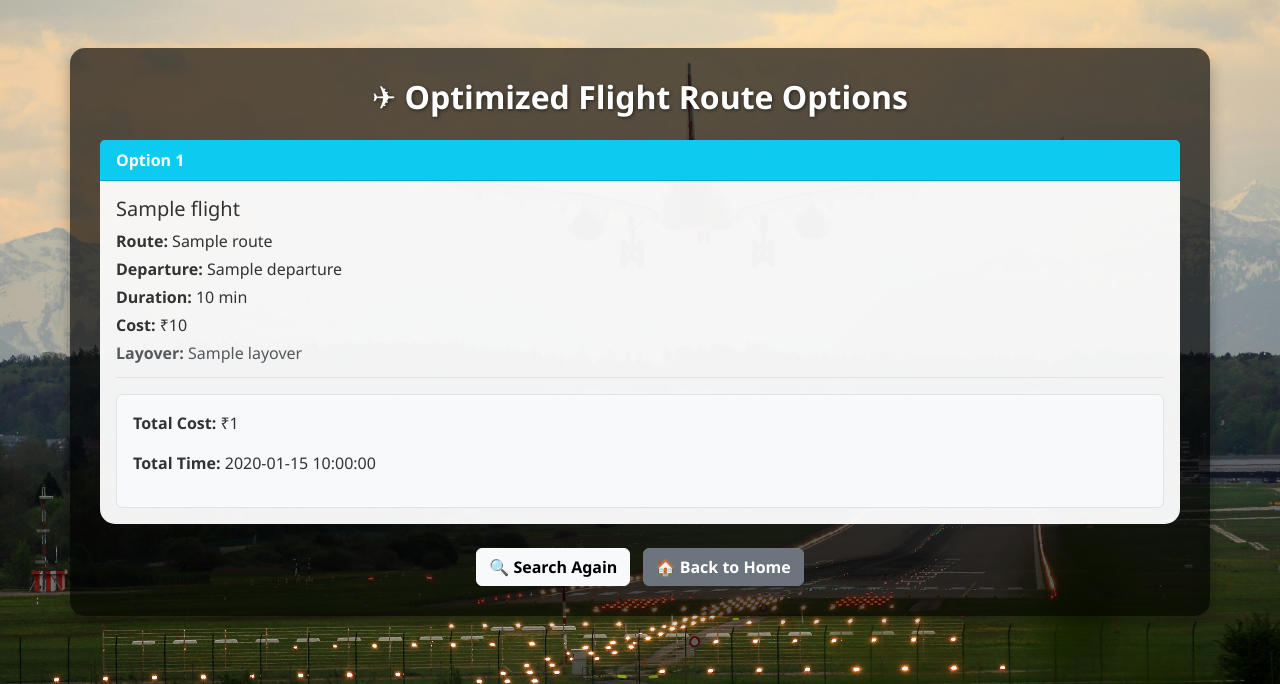
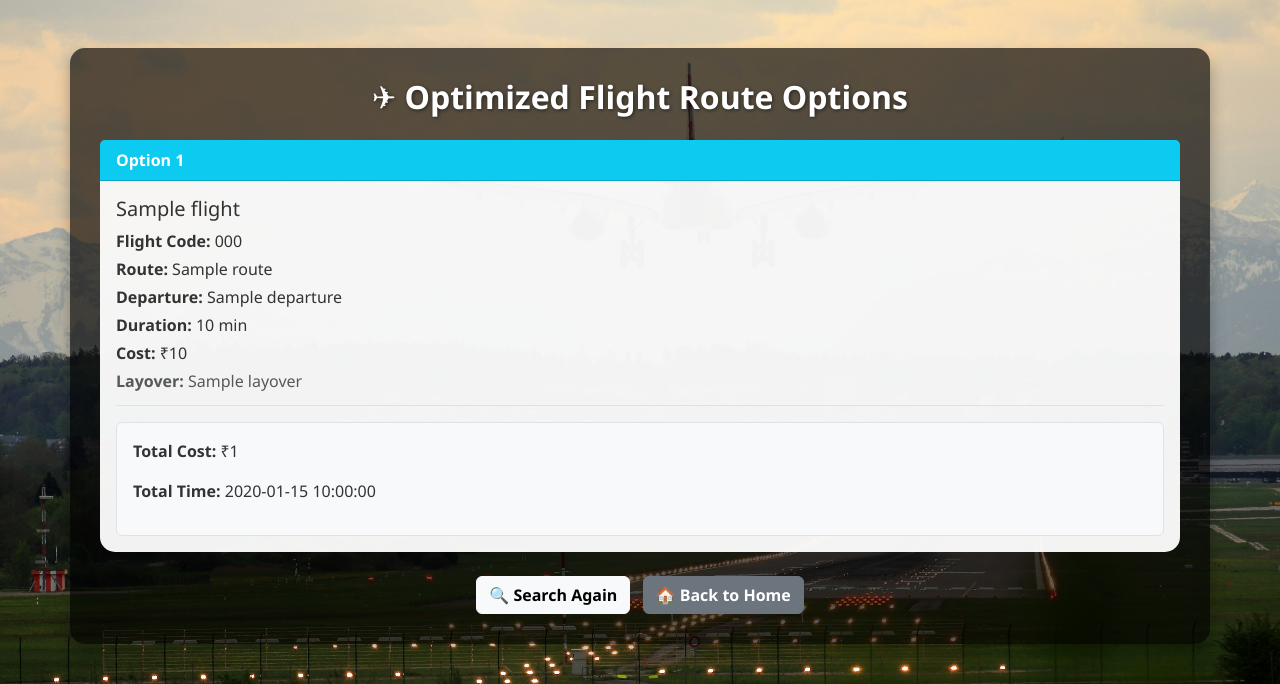
Before and after one commit to Cheatcoder87/Flight-Route-Optimiser, a Flask app: template templates/result.html in a window 1280 px wide. Shown: the top 684 px of the page. Run offline with Flask 3, Linux system fonts and the light colour scheme; the template is opened without the code that fills it: most values are stand-ins (such as "Sample title", 1, 10 or a date in 2020).

Commit message:
Update result.html

```diff
--- a/templates/result.html
+++ b/templates/result.html
@@ -68,6 +68,7 @@
                         {% for f in option.flights %}
                             <div class="border-bottom pb-2 mb-3">
                                 <h5 class="card-title">{{ f.name }}</h5>
+                                <p class="card-text mb-1"><strong>Flight Code:</strong> {{ f.code }}</p>
                                 <p class="card-text mb-1"><strong>Route:</strong> {{ f.route }}</p>
                                 <p class="card-text mb-1"><strong>Departure:</strong> {{ f.departure }}</p>
                                 <p class="card-text mb-1"><strong>Duration:</strong> {{ f.duration }} min</p>
```
